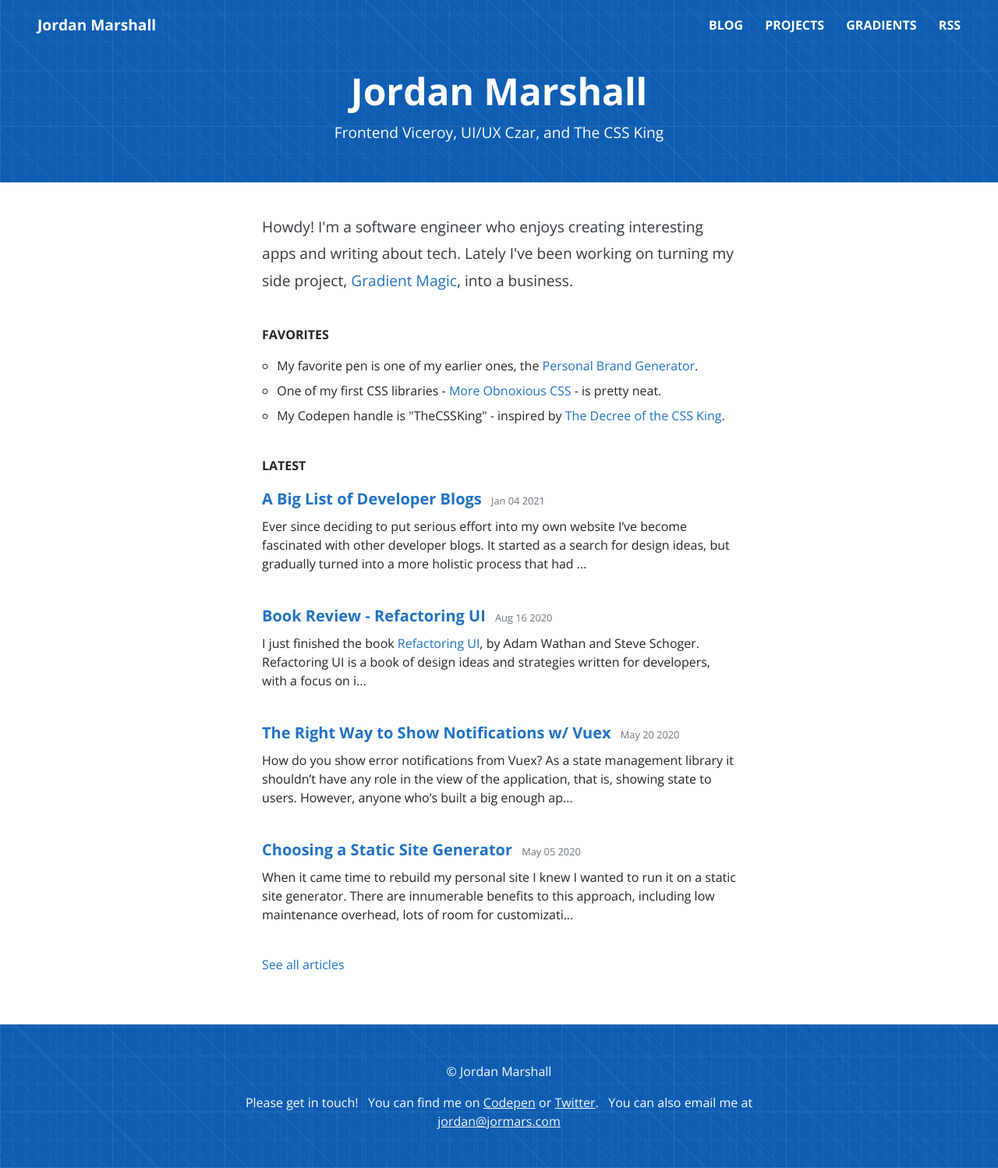
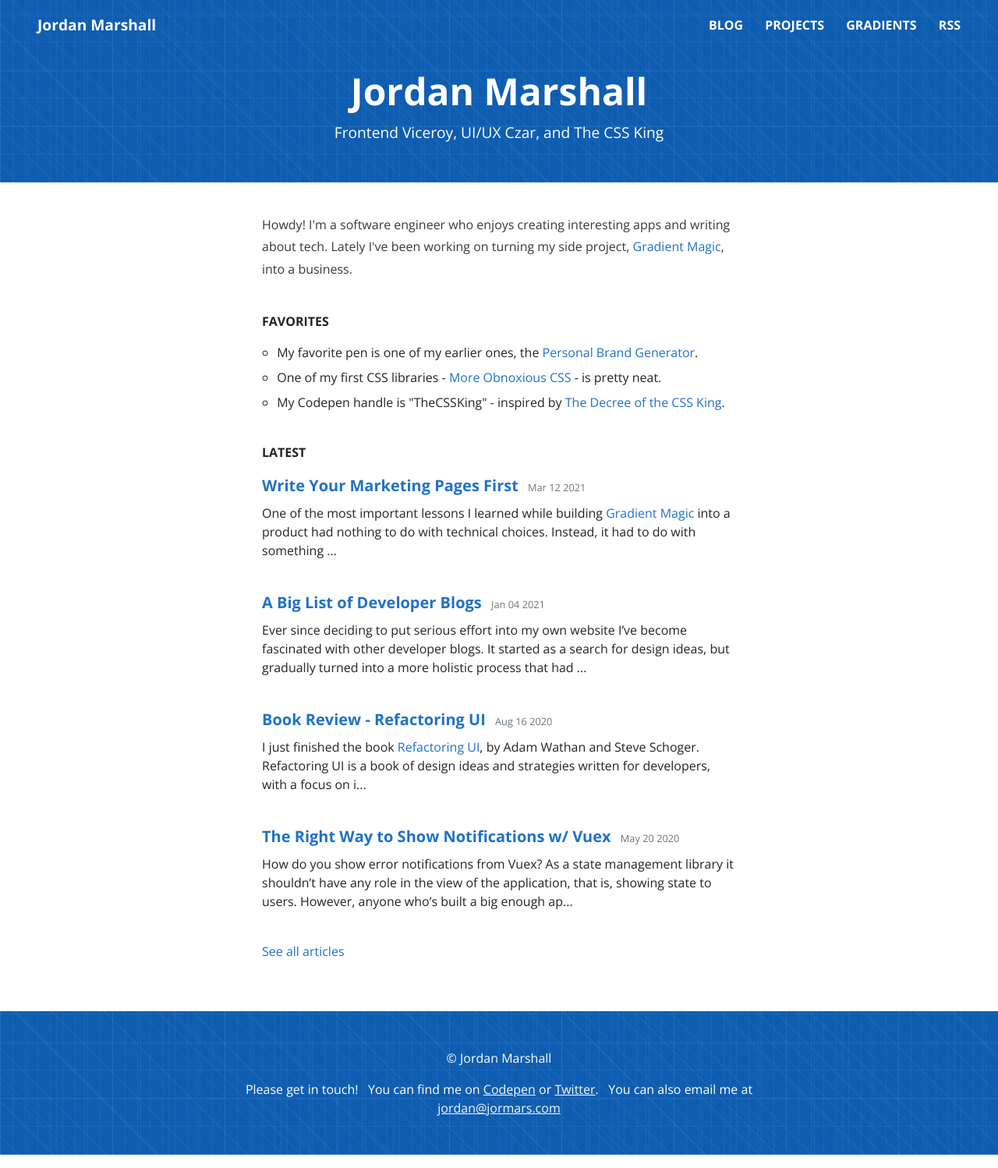
Before and after one commit to TheCSSKing/Jormars, a Jekyll site: the page built from index.html, in a window 1280 px wide. Shown: the whole page at 78% size. Built offline with Jekyll 4.4.1, drawn with Linux system fonts in a browser that asks for light colours; some of the changed lines change nothing that is shown.

Commit message:
New post

```diff
--- /dev/null
+++ b/_posts/2021-03-12-marketing-pages-first.md
@@ -0,0 +1,59 @@
+---
+layout: post
+author: Jordan Marshall
+title: Write Your Marketing Pages First
+tags: bootstraping
+excerpt_separator: <!--more-->
+---
+
+One of the most important lessons I learned while building [Gradient Magic](https://www.gradientmagic.com/) into a product had nothing to do with technical choices.  Instead, it had to do with something that many entrepreneurs, especially solo developers, take for granted: marketing.  By planning out a marketing strategy early on, even going so far as to write and design the promotional pages, you can save yourself a lot of wasted time and energy later on in the project.
+
+When it came time to build the promotional pages for Gradient Magic I thought it would be a straightforward task.  In my day job I’ve designed and built a number of marketing pages.  I assumed that creating the marketing materials would be a simple procedural exercise completed at the end of the development process. However, as I began trying to write the copy, I drew a blank.  Even though I had built the product by that point, I had no idea what the main selling points were.
+
+I knew what the main value proposition was, and the standout features, but I was not sure how to best package that into a convincing argument.  Which features should be highlighted?  What parts of the core value proposition should I emphasize?  What options should I give people who don’t want to buy?
+
+<!-- As a developer working at a larger company I’m used to being given all of the copy (indeed too much copy) by somebody else.  I assumed that creating the marketing pages, along with the copy, for my own product would be a simple procedural exercise completed at the end of the development process.     -->
+
+# A Strategic Mistake
+
+As I sat there, trying to brainstorm reasons people should buy my product, I realized I had made a strategic mistake.  By only thinking about the main selling points after the product was built, I missed a huge opportunity to incorporate features, potentially very small, that could have made it a much more appealing to potential customers.
+
+For example, I spent a lot of time building several different [premium collections](https://gumroad.com/gradientmagic) that people could download separately from the complete bundle.  This took a lot of time, but I reasoned they would be an important offering alongside the main product.  As I built out the marketing pages, however, I realized that the smaller premium collections would not be as important to the main sales pitch.  Were the other collections a wasted effort?  Not entirely, because I can still use them as giveaways and bonus items, but I could have finished a lot faster without them.
+
+The same argument can be applied to product features as well.  Had I thought about the marketing language ahead of time, I could have had a better idea of which features, large or small, would be more appealing to potential customers.  This isn’t to say only build things that look good in a brochure, just keep in mind that small features that are well aligned with the core value proposition are a better time investment than large ones that aren’t.
+
+# The Core Value Proposition
+
+If you haven’t spent time on the marketing copy, you might not have a good idea of what the core value proposition even is.  You might be thinking “of course I know what the core value proposition is, I’ve been working on my project for X months”.  Are you sure?  You might have a general idea, but until you’ve actually written down an outline of the main selling points and put those into a cohesive narrative, you probably don't.
+
+I would recommend going farther than just an outline.  If it’s just a few bullet points, you might be tempted to write down what you already think you know, and go back to coding.  Instead, you need to dig deeper, and map out exactly what potential customers will see.  What features will be highlighted? Are there screenshots?  A video? Testimonials?  A free offering for people who don’t want to buy yet?
+
+Thinking through the marketing strategy ahead of time will help you realize your core value proposition and steer development in the right direction.  The crazy thing is, it's not extra work - this is something you need to do anyway!  By doing it early on you will actually save yourself time and wasted effort.
+
+# But Wait, There's More!
+
+What if I told you that you could (1) gauge user interest, (2) collect signups from interested users, and (3) get valuable feedback - all before launching the product?  You can do this and more by, you guessed it, building your marketing pages and getting them in front of people before you even start development.
+
+This takes the previous guidance of building marketing pages first a bit farther.  Not only are you designing and building them, you are also showing them to (ideally) prospective users.  This gets you early feedback and clears the path to launch - now all you have to do is build the product (which, for developers, should be the easiest part).
+
+The crux of this approach is that it forces you to identify and find your potential users.  This is critical for any software or service that you want to sell.  If you can't find a way to reach out to potential users, or even know who they are, you probably shouldn’t be developing anything commercial.  You absolutely need to find your users in order to sell your product.  Better to find out you have no idea how to do this before spending months building something.
+
+This is a mistake I have made several times, and not just with commercial projects.  Most notably was an idea I had for a crowd-sourced news site that focused on funny aspects of daily life (called “The Catlantic”).  I spent several weeks building a fully fledged app with authentication, voting, and user content submissions, only to finally finish and realize I had no idea how to attract users.  Nothing saps motivation and energy like “finishing” a big project and having exactly zero users.
+
+This approach is not applicable in all scenarios.  When I decided to monetize Gradient Magic it was already a full fledged application with a decent number of users, so there was no need to gauge interest.  However, for projects that require a large amount of upfront work, or aren’t able to evolve iteratively, finding a way to gauge interest first is critical.
+
+# Conclusion
+
+As developers we tend to focus on only the technical aspects of a project.  This is okay for weekend projects, but a major blind spot for building a business.  Before spending weeks or months building your next app, sit down and think about who your users are, and how they will find your project.
+
+If you intend to monetize your app, think critically about the value proposition.  Why are users buying your product?  What are the most important features?  One of the best ways to do this is to create your marketing materials early on.  This helps ensure you’re building the right thing and clears your schedule for the fun part - writing code.
+
+# Summary
+
+Why should you write marketing pages first?
+
+* Realize core values early on in the development process.
+* Better determine which features to build.
+* Gauge user interest early on, and potentially start collecting emails
+* Potentially save weeks of time by not working on the “wrong” thing.
+* Psychological bonus - have a clear path to launch, all you need to do is build the thing (the fun part).
--- a/_sass/main.scss
+++ b/_sass/main.scss
@@ -35,9 +35,8 @@ $accent-pink: pink;
 .promo {
     // text-decoration: #dc1ebb wavy underline;
     line-height: 1.8;
-    // color: deeppink;
     // font-weight: bold;
-    font-size: 1.2rem;
+
 }
 
 .text-primary-base {
@@ -139,26 +138,7 @@ body {
 
 a, a:hover {
     color: $primary-600;
-    // color: $primary-dark;
 }
-
-// a.fancy {
-//     color: $gray-900;
-//     font-weight: bold;
-//     text-decoration: none;
-
-//     &:hover {
-//         color: $gray-900;
-//         background-image: linear-gradient(90deg, $primary-base, $primary-base);
-//     }
-
-//     padding-bottom: 6px;
-//     background-size:  100% 14%;
-//     background-repeat: repeat-x;
-//     background-position: left 0% bottom 10%;
-//     background-image: linear-gradient(90deg, #daebff, $primary-base);
-// }
-
 
 .main-container {
     background-color: white;
```
